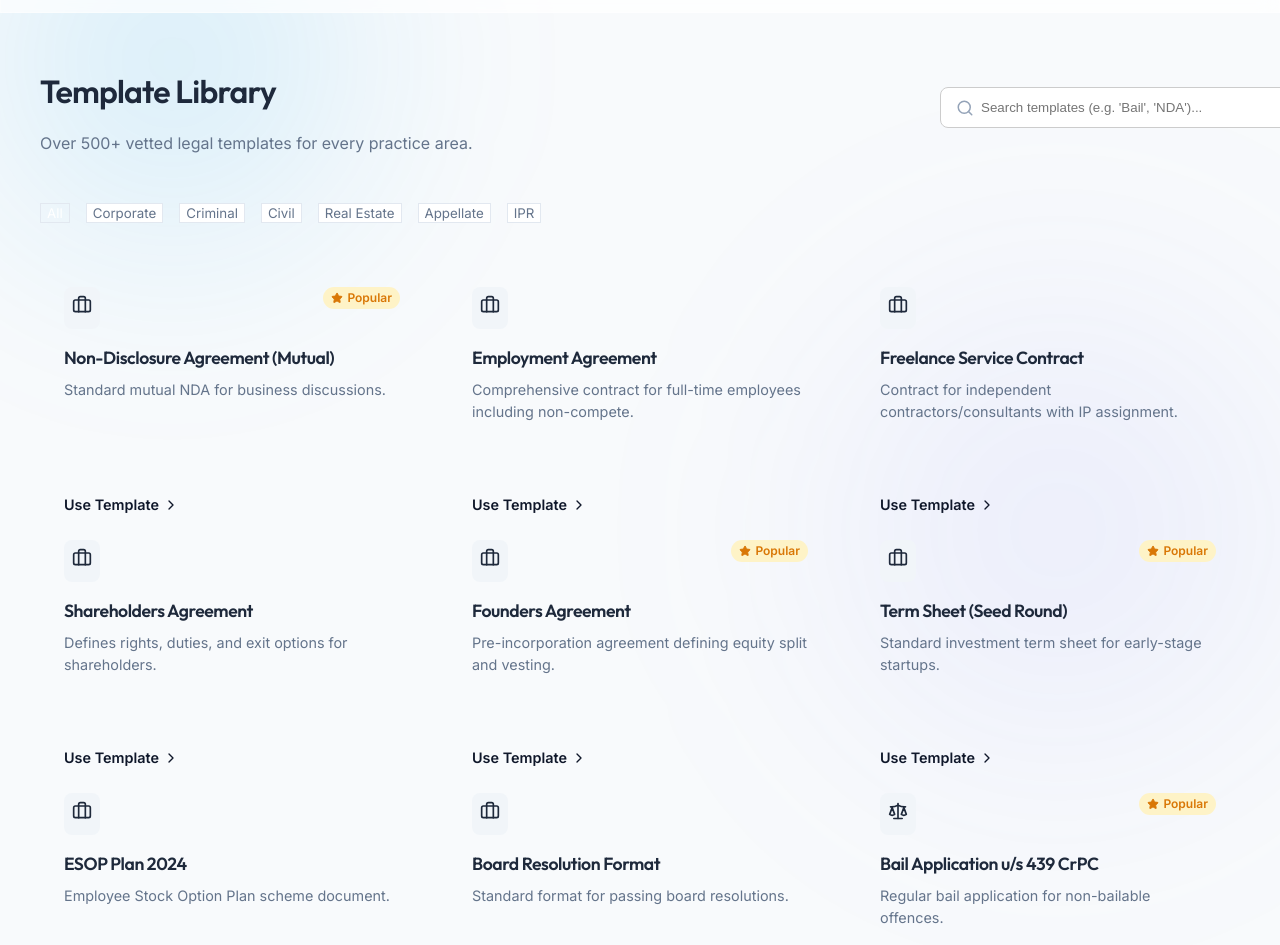
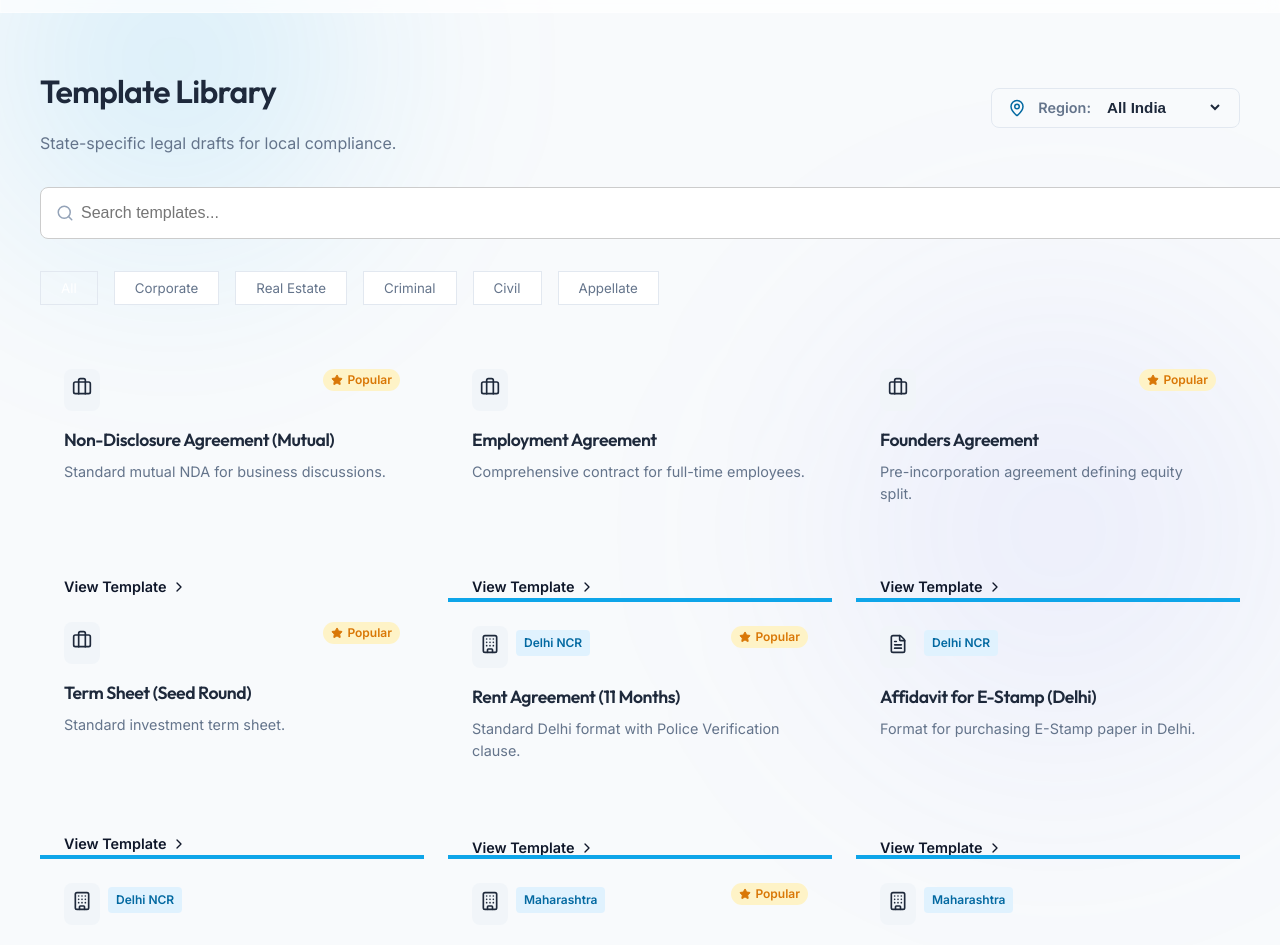
Before and after one commit to renupremm-sketch/startuplawyer-advocate-platform, a React (Vite) app: page /drafting in a window 1280 px wide. Shown: the part 80-1025 px from the top of the page. Built offline with nearby package versions, Linux system fonts and the light colour scheme.

Commit message:
Add Indian State-Wise Templates and Region Filter

```diff
--- a/src/pages/Drafting.jsx
+++ b/src/pages/Drafting.jsx
@@ -1,79 +1,99 @@
 import React, { useState } from 'react';
 import { useNavigate } from 'react-router-dom';
-import { FileText, Search, Book, Briefcase, Scale, Building, ChevronRight, Star, Users, Lightbulb } from 'lucide-react';
+import { FileText, Search, Book, Briefcase, Scale, Building, ChevronRight, Star, Users, Lightbulb, MapPin } from 'lucide-react';
 
 const Drafting = () => {
     const navigate = useNavigate();
     const [searchTerm, setSearchTerm] = useState('');
     const [selectedCategory, setSelectedCategory] = useState('All');
+    const [selectedState, setSelectedState] = useState('All India');
+
+    const states = ['All India', 'Delhi NCR', 'Maharashtra', 'Karnataka', 'Tamil Nadu', 'Uttar Pradesh', 'West Bengal'];
 
     const templates = [
-        // CORPORATE / STARTUP
-        { id: 1, title: 'Non-Disclosure Agreement (Mutual)', category: 'Corporate', popular: true, desc: 'Standard mutual NDA for business discussions.' },
-        { id: 3, title: 'Employment Agreement', category: 'Corporate', popular: false, desc: 'Comprehensive contract for full-time employees including non-compete.' },
-        { id: 6, title: 'Freelance Service Contract', category: 'Corporate', popular: false, desc: 'Contract for independent contractors/consultants with IP assignment.' },
-        { id: 8, title: 'Shareholders Agreement', category: 'Corporate', popular: false, desc: 'Defines rights, duties, and exit options for shareholders.' },
-        { id: 9, title: 'Founders Agreement', category: 'Corporate', popular: true, desc: 'Pre-incorporation agreement defining equity split and vesting.' },
-        { id: 10, title: 'Term Sheet (Seed Round)', category: 'Corporate', popular: true, desc: 'Standard investment term sheet for early-stage startups.' },
-        { id: 11, title: 'ESOP Plan 2024', category: 'Corporate', popular: false, desc: 'Employee Stock Option Plan scheme document.' },
-        { id: 12, title: 'Board Resolution Format', category: 'Corporate', popular: false, desc: 'Standard format for passing board resolutions.' },
+        // CORPORATE / STARTUP (All India)
+        { id: 1, title: 'Non-Disclosure Agreement (Mutual)', category: 'Corporate', state: 'All India', popular: true, desc: 'Standard mutual NDA for business discussions.' },
+        { id: 3, title: 'Employment Agreement', category: 'Corporate', state: 'All India', popular: false, desc: 'Comprehensive contract for full-time employees.' },
+        { id: 9, title: 'Founders Agreement', category: 'Corporate', state: 'All India', popular: true, desc: 'Pre-incorporation agreement defining equity split.' },
+        { id: 10, title: 'Term Sheet (Seed Round)', category: 'Corporate', state: 'All India', popular: true, desc: 'Standard investment term sheet.' },
 
-        // CRIMINAL / LITIGATION
-        { id: 2, title: 'Bail Application u/s 439 CrPC', category: 'Criminal', popular: true, desc: 'Regular bail application for non-bailable offences.' },
-        { id: 13, title: 'Complaint u/s 138 NI Act', category: 'Criminal', popular: true, desc: 'Complaint for Cheque Bounce cases.' },
-        { id: 14, title: 'Quashing Petition (Section 482)', category: 'Criminal', popular: false, desc: 'Petition to High Court for quashing FIR.' },
-        { id: 15, title: 'Exemption Application (205 CrPC)', category: 'Criminal', popular: false, desc: 'Application for personal exemption of accused.' },
+        // STATE SPECIFIC - DELHI
+        { id: 101, title: 'Rent Agreement (11 Months)', category: 'Real Estate', state: 'Delhi NCR', popular: true, desc: 'Standard Delhi format with Police Verification clause.' },
+        { id: 102, title: 'Affidavit for E-Stamp (Delhi)', category: 'Civil', state: 'Delhi NCR', popular: false, desc: 'Format for purchasing E-Stamp paper in Delhi.' },
+        { id: 103, title: 'Application for Mutation (MCD)', category: 'Real Estate', state: 'Delhi NCR', popular: false, desc: 'Mutation of property tax name in MCD.' },
 
-        // CIVIL / APPELLATE
-        { id: 5, title: 'Writ Petition (Civil)', category: 'Appellate', popular: true, desc: 'Article 226 petition against arbitrary state action.' },
-        { id: 7, title: 'Legal Notice (Recovery)', category: 'Civil', popular: true, desc: 'Formal demand notice for recovery of dues.' },
-        { id: 16, title: 'Suit for Specific Performance', category: 'Civil', popular: false, desc: 'Civil suit to enforce contract performance.' },
-        { id: 17, title: 'Consumer Complaint', category: 'Civil', popular: false, desc: 'Complaint before District Consumer Commission.' },
+        // STATE SPECIFIC - MAHARASHTRA
+        { id: 201, title: 'Leave & License Agreement', category: 'Real Estate', state: 'Maharashtra', popular: true, desc: 'Standard L&L Agreement under Maharashtra Rent Control Act.' },
+        { id: 202, title: 'Deed of Apartment (Maharashtra)', category: 'Real Estate', state: 'Maharashtra', popular: false, desc: 'Under MOFA Act for apartment ownership.' },
+        { id: 203, title: 'Gift Deed (Mumbai)', category: 'Real Estate', state: 'Maharashtra', popular: false, desc: 'Gift deed format compliant with Mumbai stamp duty.' },
 
-        // REAL ESTATE
-        { id: 4, title: 'Commercial Lease Deed', category: 'Real Estate', popular: false, desc: 'Lease agreement for office or retail space.' },
-        { id: 18, title: 'Sale Deed (Immovable Property)', category: 'Real Estate', popular: false, desc: 'Transfer of ownership for land/flat.' },
-        { id: 19, title: 'General Power of Attorney', category: 'Real Estate', popular: false, desc: 'Authorizing agent for property management.' },
+        // STATE SPECIFIC - KARNATAKA
+        { id: 301, title: 'Bangalore Lease Agreement', category: 'Real Estate', state: 'Karnataka', popular: true, desc: 'Standard rental agreement for Bangalore residential properties.' },
+        { id: 302, title: 'Khata Transfer Application', category: 'Real Estate', state: 'Karnataka', popular: false, desc: 'BBMP Khata Transfer application format.' },
 
-        // IPR
-        { id: 20, title: 'Trademark Assignment Deed', category: 'IPR', popular: false, desc: 'Transfer of trademark rights.' },
-        { id: 21, title: 'Cease & Desist Notice (Copyright)', category: 'IPR', popular: false, desc: 'Notice to stop copyright infringement.' },
+        // STATE SPECIFIC - TAMIL NADU
+        { id: 401, title: 'Rental Agreement (Chennai)', category: 'Real Estate', state: 'Tamil Nadu', popular: false, desc: 'Tamil/English bilingual format for Chennai.' },
+        { id: 402, title: 'Patta Transfer Form', category: 'Real Estate', state: 'Tamil Nadu', popular: false, desc: 'Application for name transfer in Revenue Records.' },
+
+        // STATE SPECIFIC - UP
+        { id: 501, title: 'Sale Deed (Hindi Format)', category: 'Real Estate', state: 'Uttar Pradesh', popular: true, desc: 'बैनामा (Bainama) for agricultural land.' },
+        { id: 502, title: 'Rent Agreement (Noida)', category: 'Real Estate', state: 'Uttar Pradesh', popular: false, desc: 'Rental agreement customized for Noida Authority norms.' },
+
+        // CRIMINAL / LITIGATION (All India)
+        { id: 2, title: 'Bail Application u/s 439 CrPC', category: 'Criminal', state: 'All India', popular: true, desc: 'Regular bail application.' },
+        { id: 13, title: 'Complaint u/s 138 NI Act', category: 'Criminal', state: 'All India', popular: true, desc: 'Complaint for Cheque Bounce cases.' },
+        { id: 5, title: 'Writ Petition (Civil)', category: 'Appellate', state: 'All India', popular: true, desc: 'Article 226 petition.' },
     ];
 
     const filteredTemplates = templates.filter(t =>
         (selectedCategory === 'All' || t.category === selectedCategory) &&
+        (selectedState === 'All India' || t.state === selectedState || t.state === 'All India') &&
         (t.title.toLowerCase().includes(searchTerm.toLowerCase()) || t.category.toLowerCase().includes(searchTerm.toLowerCase()))
     );
 
     const handleUseTemplate = (title) => {
-        // Navigate with state (simulated)
         navigate('/smart-draft');
     };
 
     return (
         <div>
-            <header style={{ marginBottom: '2rem', display: 'flex', justifyContent: 'space-between', alignItems: 'center' }}>
+            <header style={{ marginBottom: '2rem' }}>
+                <div style={{ display: 'flex', justifyContent: 'space-between', alignItems: 'center', marginBottom: '1rem' }}>
                     <div>
                         <h1 style={{ fontSize: '2rem', color: 'var(--color-navy)', marginBottom: '0.5rem' }}>Template Library</h1>
                         <p style={{ fontFamily: 'var(--font-sans)', color: 'var(--color-text-secondary)' }}>
-                        Over 500+ vetted legal templates for every practice area.
+                            State-specific legal drafts for local compliance.
                         </p>
                     </div>
-                <div style={{ position: 'relative', width: '300px' }}>
+                    {/* State Selector */}
+                    <div style={{ display: 'flex', alignItems: 'center', gap: '0.75rem', backgroundColor: '#f8fafc', padding: '0.5rem 1rem', borderRadius: '8px', border: '1px solid #e2e8f0' }}>
+                        <MapPin size={18} color="#0369a1" />
+                        <span style={{ fontSize: '0.9rem', color: '#64748b', fontWeight: 600 }}>Region:</span>
+                        <select
+                            value={selectedState}
+                            onChange={(e) => setSelectedState(e.target.value)}
+                            style={{ border: 'none', background: 'transparent', fontSize: '0.95rem', fontWeight: 600, color: 'var(--color-navy)', outline: 'none', cursor: 'pointer' }}
+                        >
+                            {states.map(s => <option key={s} value={s}>{s}</option>)}
+                        </select>
+                    </div>
+                </div>
+
+                <div style={{ position: 'relative', width: '100%' }}>
                     <Search size={18} style={{ position: 'absolute', left: '1rem', top: '50%', transform: 'translateY(-50%)', color: '#94a3b8' }} />
                     <input
                         type="text"
-                        placeholder="Search templates (e.g. 'Bail', 'NDA')..."
+                        placeholder="Search templates..."
                         value={searchTerm}
                         onChange={(e) => setSearchTerm(e.target.value)}
-                        style={{ width: '100%', padding: '0.75rem 1rem 0.75rem 2.5rem', borderRadius: '8px', border: '1px solid #ccc', outline: 'none' }}
+                        style={{ width: '100%', padding: '1rem 1rem 1rem 2.5rem', borderRadius: '8px', border: '1px solid #ccc', outline: 'none', fontSize: '1rem' }}
                     />
                 </div>
             </header>
 
             {/* Categories */}
             <div style={{ display: 'flex', gap: '1rem', marginBottom: '2rem', overflowX: 'auto', paddingBottom: '0.5rem' }}>
-                {['All', 'Corporate', 'Criminal', 'Civil', 'Real Estate', 'Appellate', 'IPR'].map((cat, i) => (
+                {['All', 'Corporate', 'Real Estate', 'Criminal', 'Civil', 'Appellate'].map((cat, i) => (
                     <button
                         key={i}
                         onClick={() => setSelectedCategory(cat)}
@@ -83,7 +103,8 @@ const Drafting = () => {
                             color: selectedCategory === cat ? 'white' : '#64748b',
                             border: '1px solid #e2e8f0',
                             minWidth: 'auto',
-                            transition: 'all 0.2s'
+                            transition: 'all 0.2s',
+                            padding: '0.5rem 1.25rem'
                         }}
                     >
                         {cat}
@@ -94,19 +115,25 @@ const Drafting = () => {
             {/* Template Grid */}
             <div style={{ display: 'grid', gridTemplateColumns: 'repeat(auto-fill, minmax(300px, 1fr))', gap: '1.5rem' }}>
                 {filteredTemplates.map((t) => (
-                    <div key={t.id} className="paper" style={{ padding: '1.5rem', display: 'flex', flexDirection: 'column', height: '100%', transition: 'transform 0.2s, box-shadow 0.2s', cursor: 'pointer' }}
+                    <div key={t.id} className="paper" style={{ padding: '1.5rem', display: 'flex', flexDirection: 'column', height: '100%', transition: 'transform 0.2s, box-shadow 0.2s', cursor: 'pointer', borderTop: t.state !== 'All India' ? '4px solid #0ea5e9' : 'none' }}
                         onClick={() => handleUseTemplate(t.title)}
                         onMouseEnter={(e) => { e.currentTarget.style.transform = 'translateY(-4px)'; e.currentTarget.style.boxShadow = '0 10px 20px rgba(0,0,0,0.1)'; }}
                         onMouseLeave={(e) => { e.currentTarget.style.transform = 'translateY(0)'; e.currentTarget.style.boxShadow = '0 2px 4px rgba(0,0,0,0.05)'; }}
                     >
                         <div style={{ display: 'flex', justifyContent: 'space-between', alignItems: 'flex-start', marginBottom: '1rem' }}>
+                            <div style={{ display: 'flex', gap: '0.5rem' }}>
                                 <div style={{ padding: '0.5rem', borderRadius: '8px', backgroundColor: '#f1f5f9', color: 'var(--color-navy)' }}>
                                     {t.category === 'Corporate' && <Briefcase size={20} />}
                                     {t.category === 'Criminal' && <Scale size={20} />}
                                     {t.category === 'Real Estate' && <Building size={20} />}
                                     {t.category === 'Civil' && <FileText size={20} />}
                                     {t.category === 'Appellate' && <Book size={20} />}
-                                {t.category === 'IPR' && <Lightbulb size={20} />}
+                                </div>
+                                {t.state !== 'All India' && (
+                                    <div style={{ padding: '0.25rem 0.5rem', borderRadius: '4px', backgroundColor: '#e0f2fe', color: '#0369a1', fontSize: '0.75rem', fontWeight: 600, display: 'flex', alignItems: 'center', height: 'fit-content', marginTop: '4px' }}>
+                                        {t.state}
+                                    </div>
+                                )}
                             </div>
                             {t.popular && (
                                 <span style={{ fontSize: '0.75rem', fontWeight: 600, color: '#d97706', backgroundColor: '#fef3c7', padding: '2px 8px', borderRadius: '12px', display: 'flex', alignItems: 'center' }}>
@@ -118,7 +145,7 @@ const Drafting = () => {
                         <p style={{ fontSize: '0.9rem', color: '#64748b', margin: '0 0 1.5rem 0', flex: 1, lineHeight: '1.5' }}>{t.desc}</p>
 
                         <div style={{ display: 'flex', alignItems: 'center', color: 'var(--color-primary)', fontWeight: 600, fontSize: '0.9rem' }}>
-                            Use Template <ChevronRight size={16} style={{ marginLeft: '4px' }} />
+                            View Template <ChevronRight size={16} style={{ marginLeft: '4px' }} />
                         </div>
                     </div>
                 ))}
@@ -127,7 +154,7 @@ const Drafting = () => {
             {filteredTemplates.length === 0 && (
                 <div style={{ textAlign: 'center', padding: '4rem', color: '#94a3b8' }}>
                     <Search size={48} style={{ marginBottom: '1rem', opacity: 0.5 }} />
-                    <p>No templates found matching "{searchTerm}" in {selectedCategory}</p>
+                    <p>No templates found for {selectedState}. Try changing the region.</p>
                 </div>
             )}
         </div>
```
Lines whose indentation alone changed are shown as unchanged.
